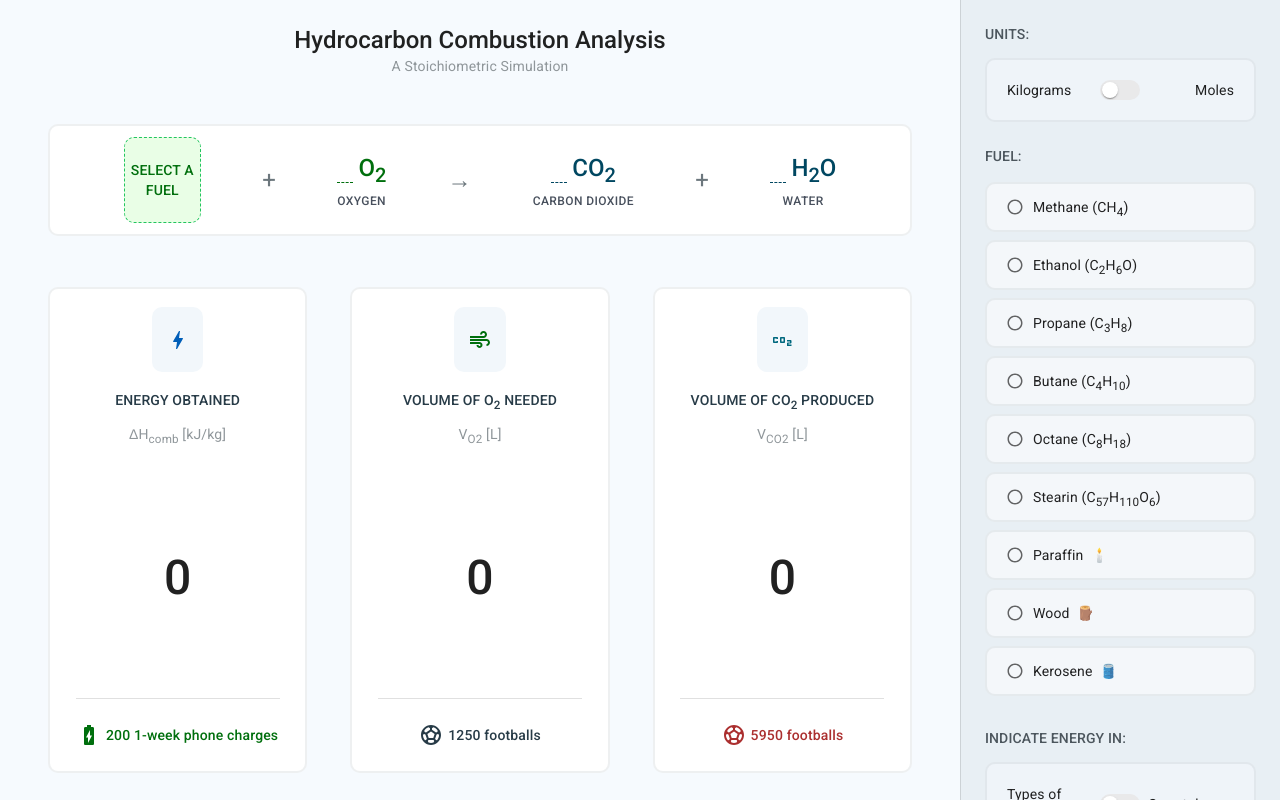
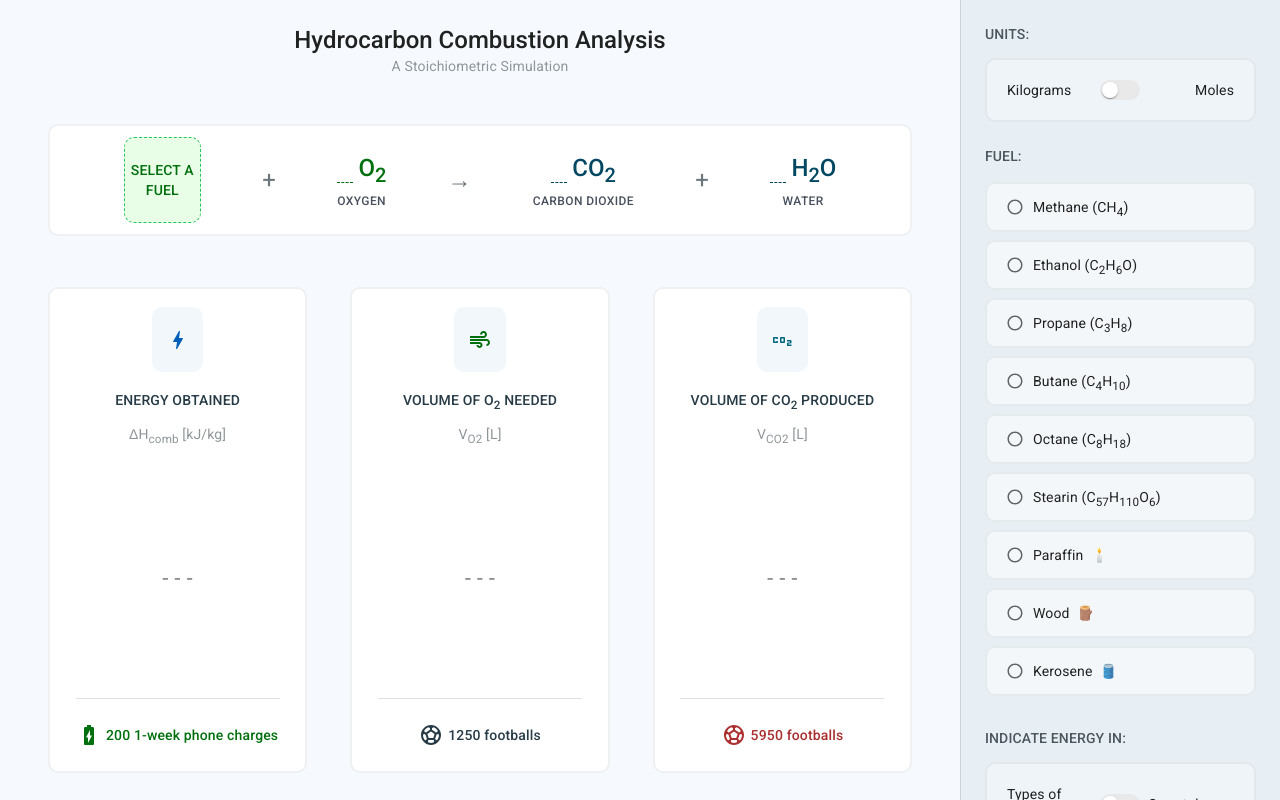
Before and after one commit to graasp/graasp-app-combustion, a React (Vite) app: page / in a window 1280 px wide. Built offline with nearby package versions, Linux system fonts and the light colour scheme.

Commit message:
feat: add placeholder to energy/volume section
closes #31

```diff
--- a/src/components/canvas/interaction-box/MiddleBox.tsx
+++ b/src/components/canvas/interaction-box/MiddleBox.tsx
@@ -14,12 +14,19 @@ interface Props {
   value: number;
 }
 
-const MiddleBox = ({ value }: Props): JSX.Element => (
-  <Box sx={styles}>
-    <Typography variant="h3" sx={{ fontWeight: 500 }}>
-      {formatNumber(value)}
-    </Typography>
-  </Box>
-);
+const MiddleBox = ({ value }: Props): JSX.Element => {
+  const isEmpty = value === 0;
+
+  return (
+    <Box sx={styles}>
+      <Typography
+        variant={isEmpty ? 'h6' : 'h4'}
+        sx={{ fontWeight: 500, opacity: isEmpty ? 0.5 : 1 }}
+      >
+        {isEmpty ? '- - -' : formatNumber(value)}
+      </Typography>
+    </Box>
+  );
+};
 
 export default MiddleBox;
```
